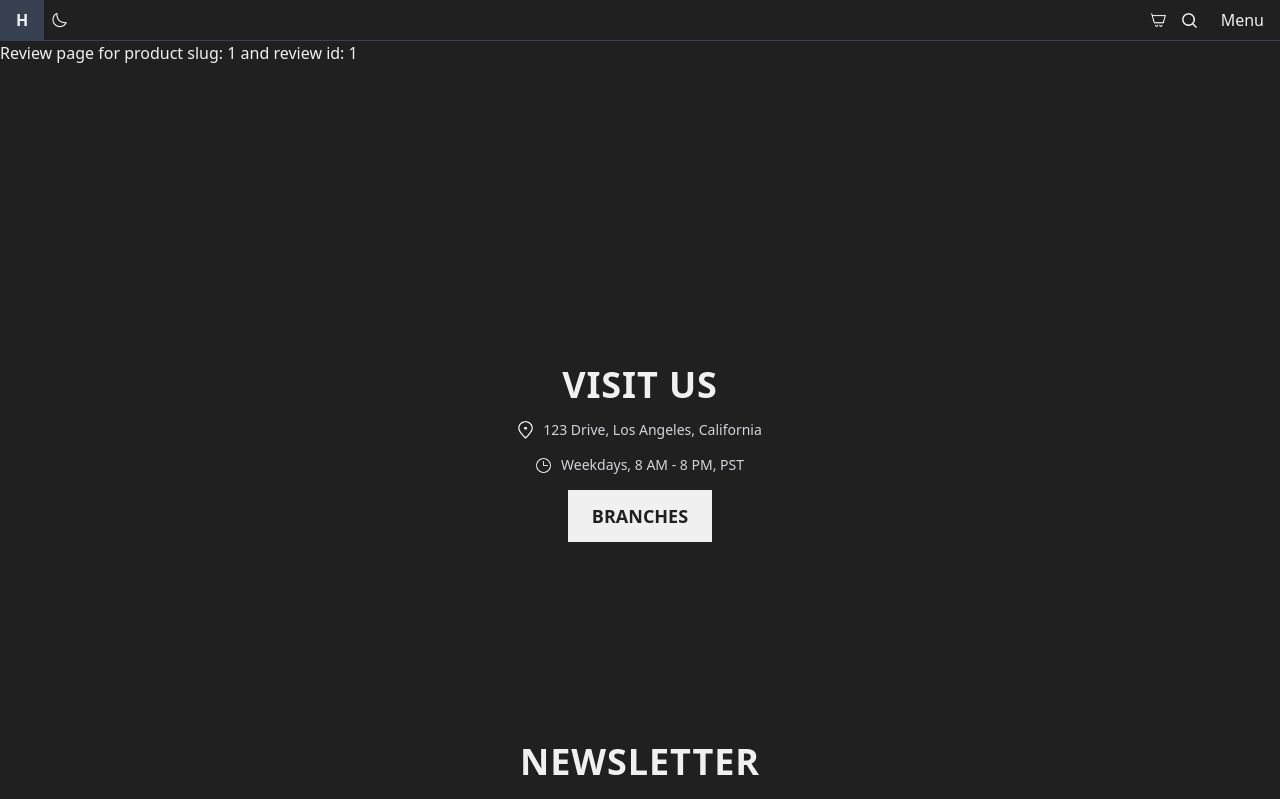
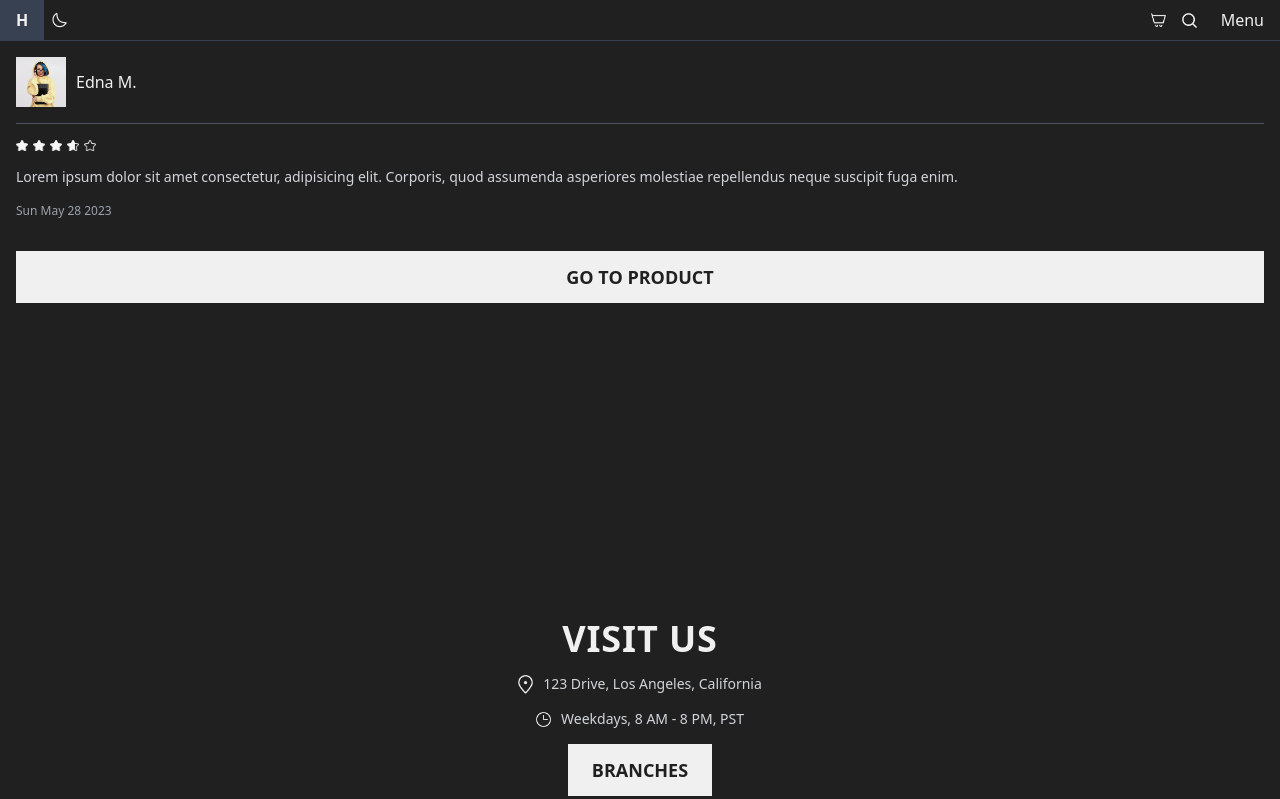
Before and after one commit to nathanelcorpuz/hoodienee, a Next.js app: page /products/1/review/1 in a window 1280 px wide. Shown: the top 799 px of the page. Built offline with nearby package versions, Linux system fonts and the light colour scheme.

Commit message:
review details

```diff
--- a/app/products/[slug]/@modal/(.)review/[id]/page.tsx
+++ b/app/products/[slug]/@modal/(.)review/[id]/page.tsx
@@ -1,4 +1,7 @@
 import ModalWrapper from "@/components/wrappers/ModalWrapper";
+import ReviewDetails from "../../../review/_components/ReviewDetails";
+import Button from "@/components/Button";
+import Link from "next/link";
 
 export default function ReviewModal({
   params,
@@ -8,7 +11,7 @@ export default function ReviewModal({
   const { slug, id } = params;
   return (
     <ModalWrapper>
-      Review page for product slug: {slug} and review id: {id}
+      <ReviewDetails id={id} slug={slug} />
     </ModalWrapper>
   );
 }
--- a/app/products/[slug]/page.tsx
+++ b/app/products/[slug]/page.tsx
@@ -10,7 +10,7 @@ import Carousel from "@/components/Carousel";
 export default function ProductPage() {
   const relatedControls = useCarousel({ list: sampleFetchedProducts });
   return (
-    <PageWrapper>
+    <PageWrapper className="gap-[50px]">
       <Product />
       <Reviews />
       <Carousel controls={relatedControls} heading="Related" />
--- a/app/products/[slug]/review/[id]/page.tsx
+++ b/app/products/[slug]/review/[id]/page.tsx
@@ -1,4 +1,7 @@
 import PageWrapper from "@/components/wrappers/PageWrapper";
+import ReviewDetails from "../_components/ReviewDetails";
+import Link from "next/link";
+import Button from "@/components/Button";
 
 export default function ReviewPage({
   params,
@@ -8,7 +11,14 @@ export default function ReviewPage({
   const { slug, id } = params;
   return (
     <PageWrapper>
-      Review page for product slug: {slug} and review id: {id}
+      <div>
+        <ReviewDetails slug={slug} id={id} />
+        <div className="p-4">
+          <Link href="/products/really-awesome-hoodie">
+            <Button>Go to product</Button>
+          </Link>
+        </div>
+      </div>
     </PageWrapper>
   );
 }
--- /dev/null
+++ b/app/products/[slug]/review/_components/ReviewDetails.tsx
@@ -0,0 +1,32 @@
+import Image from "next/image";
+import img from "@/public/square/12.png";
+import StandardText from "@/components/texts/StandardText";
+import ReviewStars from "../../_components/ReviewStars";
+
+export default function ReviewDetails({
+  id,
+  slug,
+}: {
+  id: string;
+  slug: string;
+}) {
+  return (
+    <div className="p-4">
+      <div className="flex items-center gap-[10px] border-b border-b-gray-600 pb-4">
+        <Image src={img} width={50} height={50} alt="sample" />
+        <p>Edna M.</p>
+      </div>
+      <div className="flex flex-col gap-4 pt-4">
+        <ReviewStars />
+        <StandardText>
+          Lorem ipsum dolor sit amet consectetur, adipisicing elit. Corporis,
+          quod assumenda asperiores molestiae repellendus neque suscipit fuga
+          enim.
+        </StandardText>
+        <StandardText className="text-gray-400" variant={4}>
+          {new Date().toDateString()}
+        </StandardText>
+      </div>
+    </div>
+  );
+}
```
Also changed, not shown: 1 other file (tests, documents, lock files or other folders).
